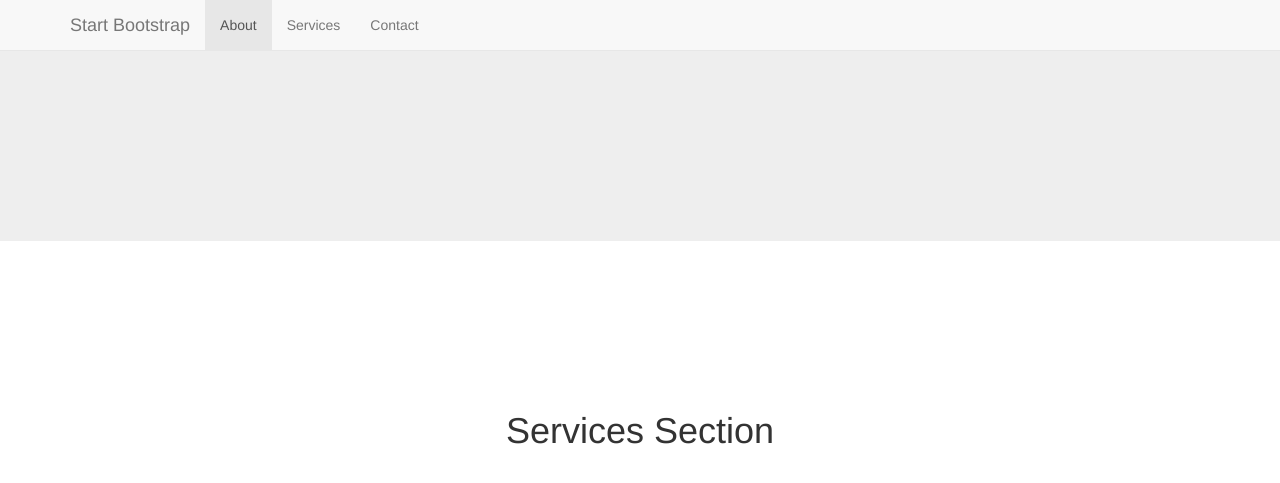
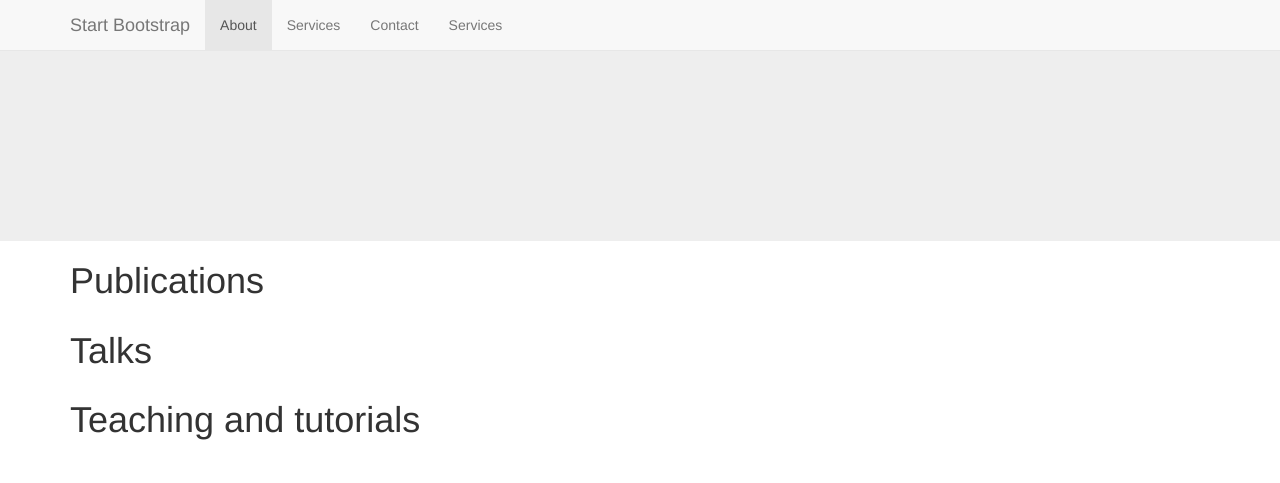
Before and after one commit to mymakar/mymakar.github.io, a Jekyll site: the page index.html, which Jekyll copies as it is, in a window 1280 px wide and 900 px high, scrolled down 1559 px. Shown: the top 483 px of the window. Built offline with Jekyll 4.4.1, drawn with Linux system fonts in a browser that asks for light colours; after the commit the page ends 2009 px from its top, so only the background shows below that.

Commit message:
sections

```diff
--- a/index.html
+++ b/index.html
@@ -54,10 +54,13 @@
                         <a class="page-scroll" href="#about">About</a>
                     </li>
                     <li>
-                        <a class="page-scroll" href="#services">Services</a>
+                        <a class="page-scroll" href="#publications">Services</a>
                     </li>
                     <li>
-                        <a class="page-scroll" href="#contact">Contact</a>
+                        <a class="page-scroll" href="#talks">Contact</a>
+                    </li>
+                     <li>
+                        <a class="page-scroll" href="#teaching">Services</a>
                     </li>
                 </ul>
             </div>
@@ -90,27 +93,39 @@
         </div>
     </section>
 
-    <!-- Services Section -->
-    <section id="services" class="services-section">
+    <!-- Publications Section -->
+    <section id="publications" class="publications-section">
         <div class="container">
             <div class="row">
                 <div class="col-lg-12">
-                    <h1>Services Section</h1>
+                    <h1>Publications</h1>
                 </div>
             </div>
         </div>
     </section>
 
-    <!-- Contact Section -->
-    <section id="contact" class="contact-section">
+    <!-- Talks Section -->
+    <section id="Talks" class="talks-section">
         <div class="container">
             <div class="row">
                 <div class="col-lg-12">
-                    <h1>Contact Section</h1>
+                    <h1>Talks</h1>
                 </div>
             </div>
         </div>
     </section>
+
+    <!-- Teaching Section -->
+    <section id="Teaching" class="teaching-section">
+        <div class="container">
+            <div class="row">
+                <div class="col-lg-12">
+                    <h1>Teaching and tutorials</h1>
+                </div>
+            </div>
+        </div>
+    </section>
+
 
     <!-- jQuery -->
     <script src="js/jquery.js"></script>
```
